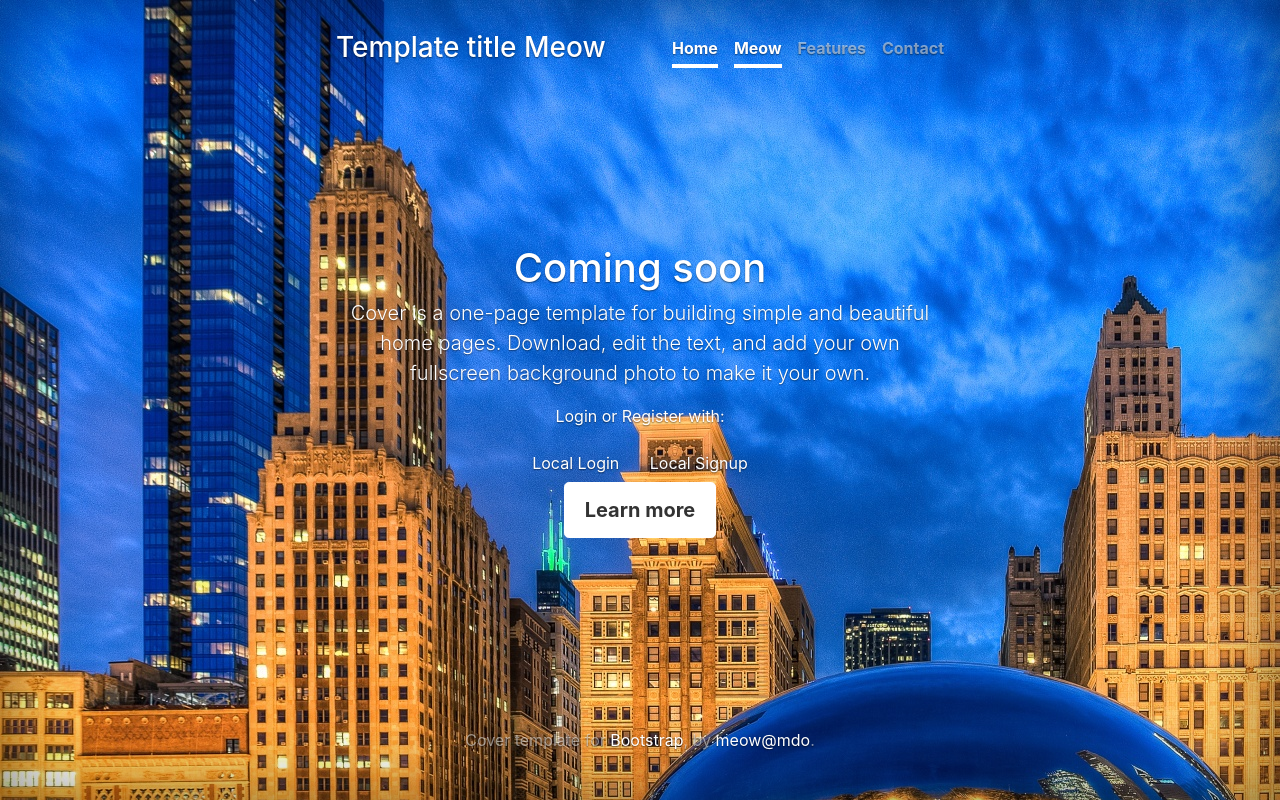
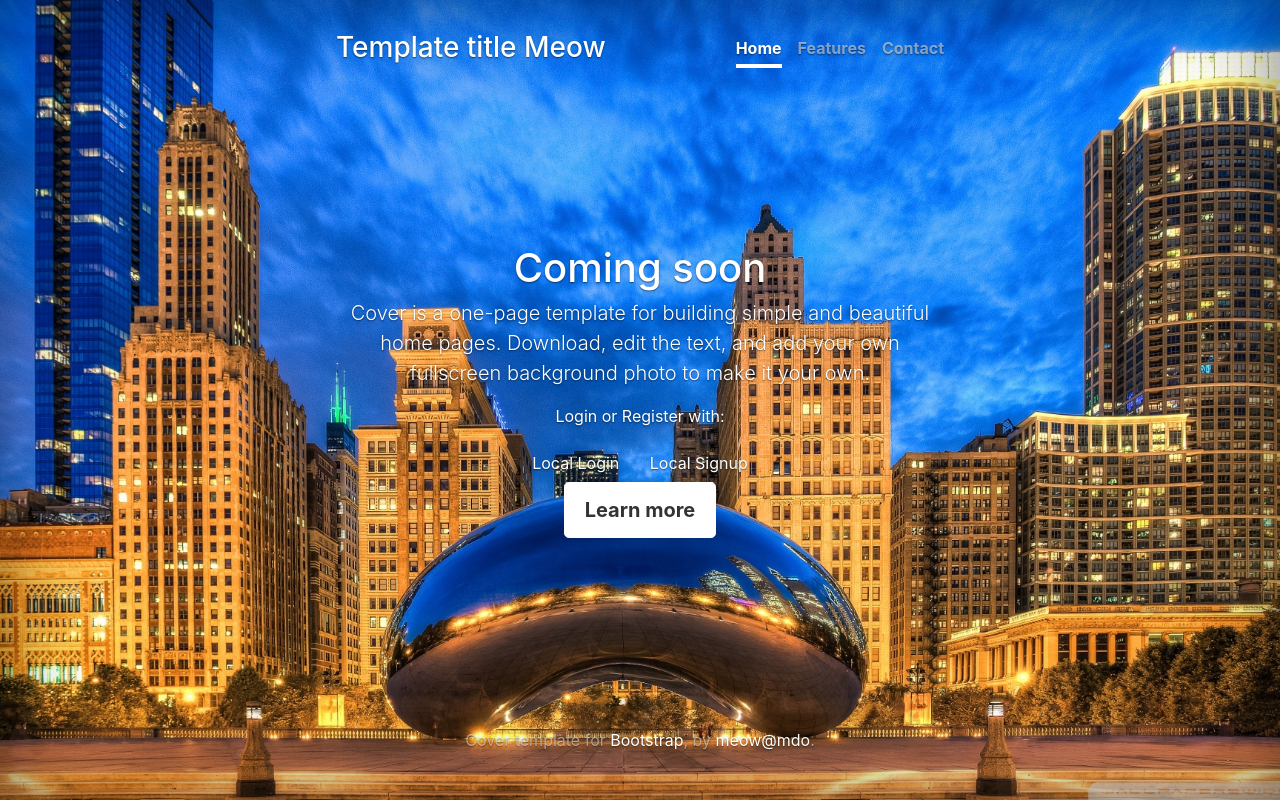
Before and after one commit to cwang100/sample-node, a Node server app: page / in a window 1280 px wide. Run offline with Node 20, Linux system fonts and the light colour scheme; some libraries are stand-ins or nearby versions.

Commit message:
adjust background img & link home page

```diff
--- a/app/routes.js
+++ b/app/routes.js
@@ -4,6 +4,14 @@ module.exports = function(app, passport) {
   // =====================================
   app.get('/', function(req, res) {
     res.render('index.ejs'); // load the index.ejs file
+  });
+
+  // =====================================
+  // HOME ===============================
+  // =====================================
+  app.get('/index', function(req, res) {
+    // render the page and pass in any flash data if it exists
+    res.render('index.ejs', { message: req.flash('loginMessage') });
   });
 
   // =====================================
--- a/public/css/styles.css
+++ b/public/css/styles.css
@@ -161,4 +161,6 @@ body {
 
 .background_chicago_img {
   background-image: url("../img/chicago_cloud_gate.jpg");
+  background-position: center;
+  background-size: cover;
 }
--- a/views/header.ejs
+++ b/views/header.ejs
@@ -3,8 +3,7 @@
   <div class="inner">
     <h3 class="masthead-brand">Template title Meow</h3>
     <nav class="nav nav-masthead">
-      <a class="nav-link active" href="#">Home</a>
-      <a class="nav-link active" href="#">Meow</a>
+      <a href="/index" class="nav-link active" href="#">Home</a>
       <a class="nav-link" href="#">Features</a>
       <a class="nav-link" href="#">Contact</a>
     </nav>
```
